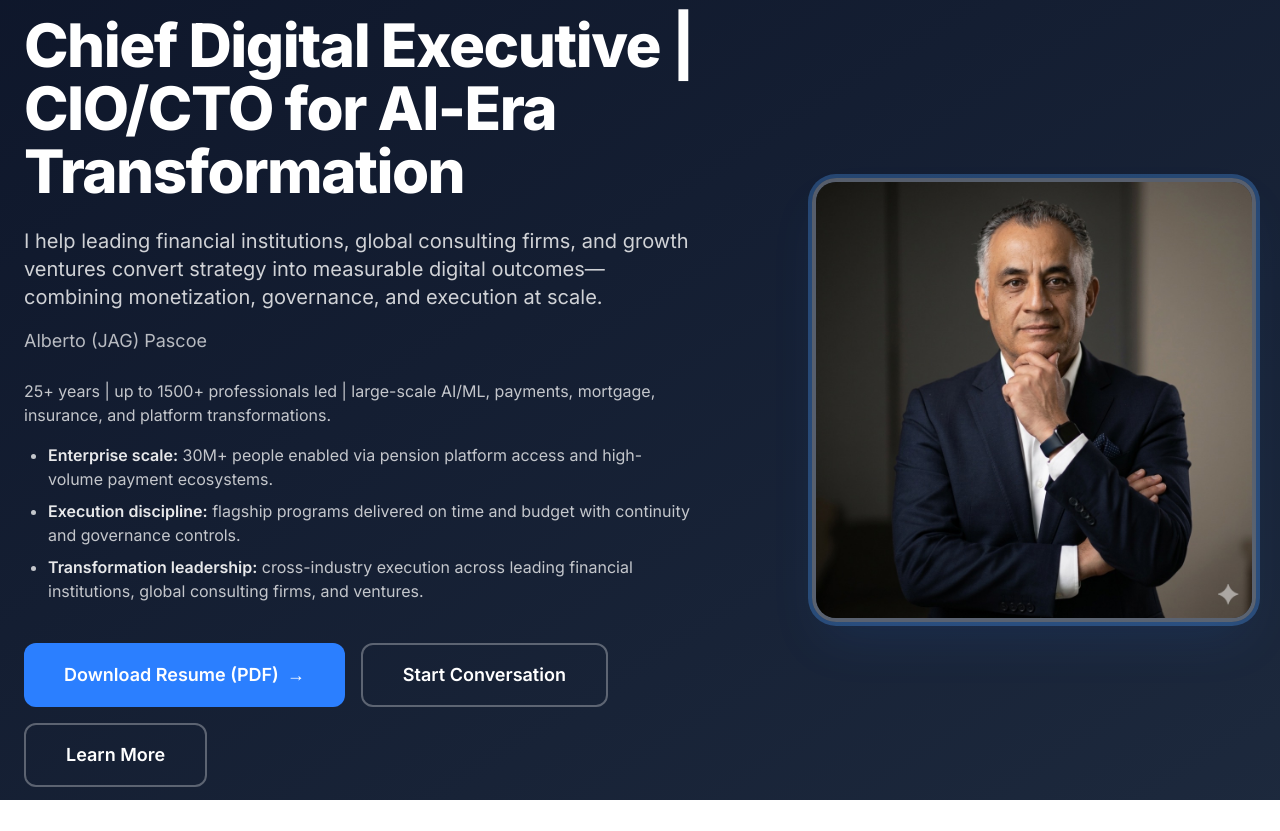
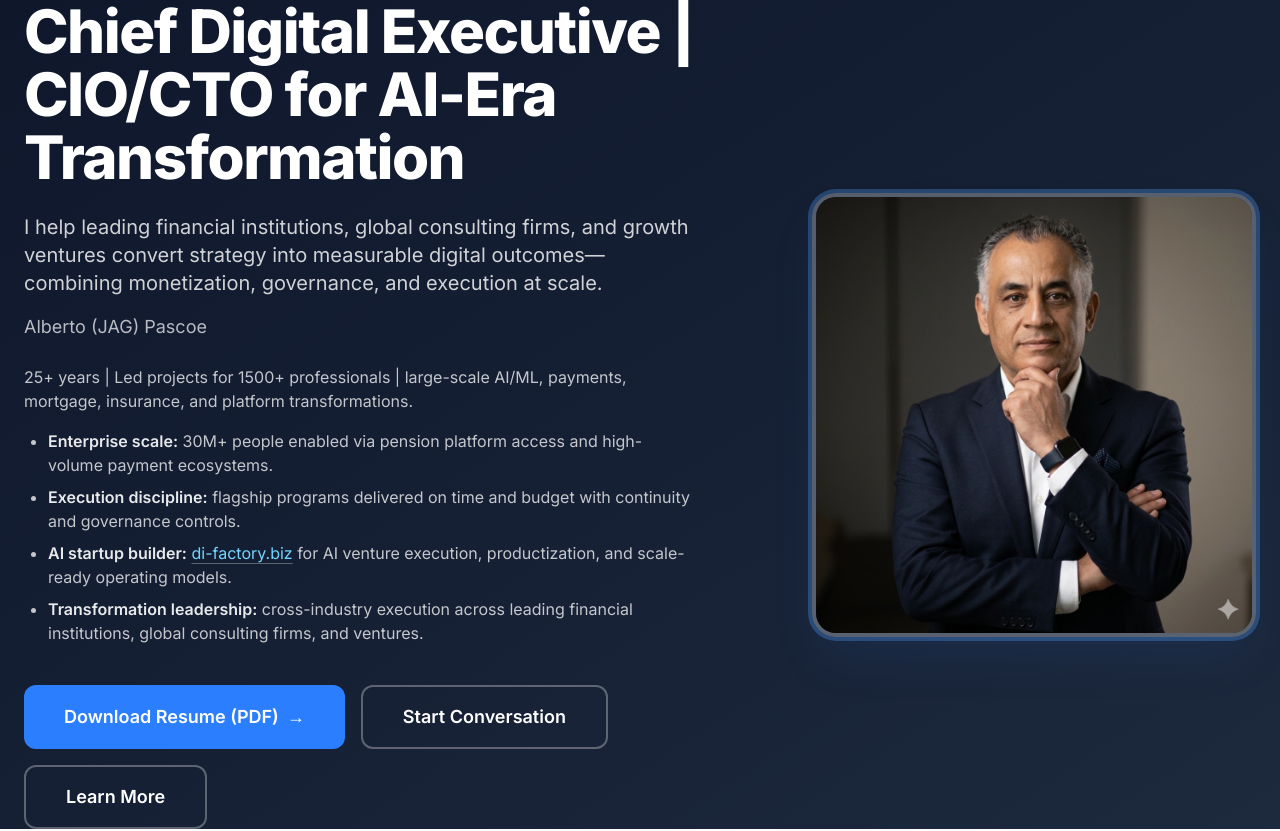
Before and after one commit to agpascoe/landpage, a Next.js app: page / in a window 1280 px wide. Shown: the top 831 px of the page. Built offline with nearby package versions, Linux system fonts and the light colour scheme.

Commit message:
Add AI startup bullet to hero

```diff
--- a/app/components/sections/Hero.tsx
+++ b/app/components/sections/Hero.tsx
@@ -34,7 +34,7 @@ export default function Hero() {
           </p>
 
           <p className="text-white/75 mb-4 max-w-2xl">
-            25+ years | up to 1500+ professionals led | large-scale AI/ML, payments, mortgage,
+            25+ years | Led projects for 1500+ professionals | large-scale AI/ML, payments, mortgage,
             insurance, and platform transformations.
           </p>
 
@@ -44,6 +44,18 @@ export default function Hero() {
             </li>
             <li>
               <span className="font-semibold text-white/90">Execution discipline:</span> flagship programs delivered on time and budget with continuity and governance controls.
+            </li>
+            <li>
+              <span className="font-semibold text-white/90">AI startup builder:</span>{' '}
+              <a
+                href="https://di-factory.biz"
+                target="_blank"
+                rel="noopener noreferrer"
+                className="text-sky-300 underline decoration-white/30 underline-offset-4 transition hover:text-sky-200 hover:decoration-white/60"
+              >
+                di-factory.biz
+              </a>{' '}
+              for AI venture execution, productization, and scale-ready operating models.
             </li>
             <li>
               <span className="font-semibold text-white/90">Transformation leadership:</span> cross-industry execution across leading financial institutions, global consulting firms, and ventures.
```
